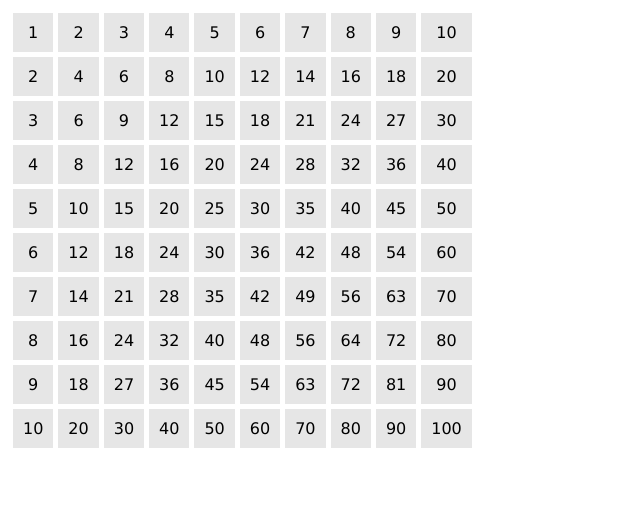
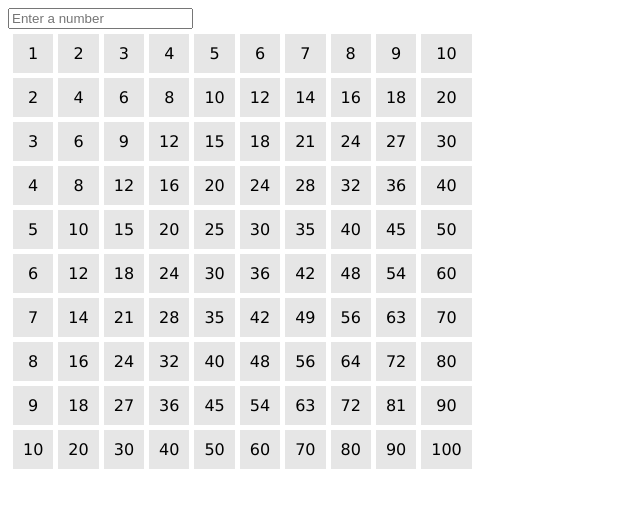
Before and after one commit to ohar0036/multiplicationTable, a plain HTML site: page index.html in a window 1280 px wide. Shown: the whole page, without its empty margins (0-640 px from the left). Drawn offline with nearby package versions, Linux system fonts and the light colour scheme.

Commit message:
added input

```diff
--- a/index.html
+++ b/index.html
@@ -9,13 +9,16 @@
     <script src="https://ajax.googleapis.com/ajax/libs/angularjs/1.2.16/angular.min.js" type="text/javascript"></script>
 </head>
 <body>
-    <table ng-controller="MultiplicationCtrl" initial-number-limit="10" cellpadding="10" cellspacing="5">
+  <div ng-controller="MultiplicationCtrl" initial-number-limit="10">
+    <input type="number" ng-model="numberLimit" placeholder="Enter a number"/>
+    <table cellpadding="10" cellspacing="5">
         <tr ng-repeat="numberA in numbers()">
             <td ng-repeat="numberB in numbers()">
-                {{ compute(numberA, numberB) }}
+                {{ compute(numberA, numberB)  }}
             </td>
         </tr>
     </table>
-    <script src="myApp.js" type="text/javascript"></script>
+  </div>
+<script src="myApp.js" type="text/javascript"></script>
 </body>
 </html>
```
